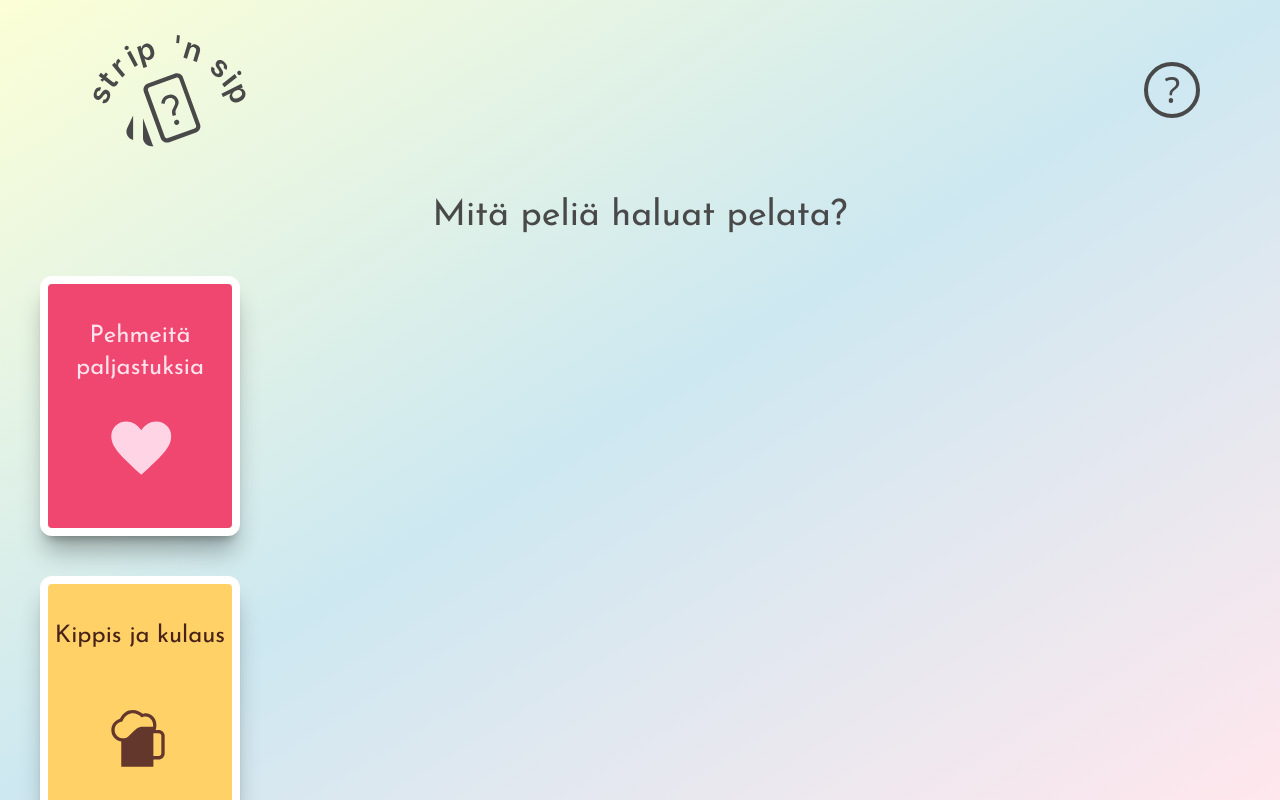
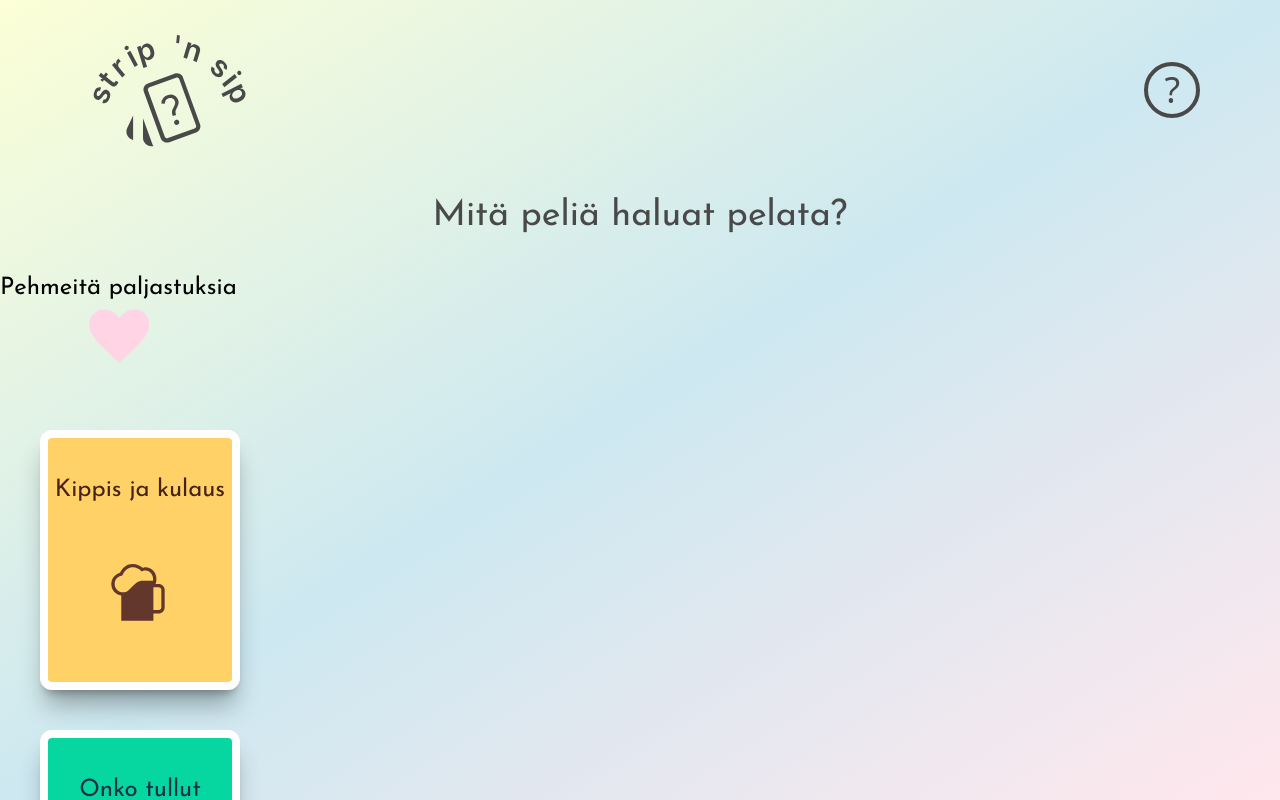
Before and after one commit to jamktiko/stripNsip, a SvelteKit app in the folder projekti/: page / in a window 1280 px wide. Shown: the top 800 px of the page. Built offline with nearby package versions, Linux system fonts and the light colour scheme.

Commit message:
Tehty korttipakka interface jolla tyypitetty korttiPakat taulukko

```diff
--- a/projekti/src/routes/+page.svelte
+++ b/projekti/src/routes/+page.svelte
@@ -17,7 +17,17 @@
 	$inspect(kaikkiKysymykset);
 
 	//objektiTaulukko
-	let korttiPakat: object[] = [
+	interface KorttiPakka {
+		id: number;
+		nimi: string;
+		etupuoliTW: string;
+		takapuoliTW: string;
+		img: string;
+		alt: string;
+		imgTWEtupuoli: string;
+		imgTWTakapuoli: string;
+	}
+	let korttiPakat: KorttiPakka[] = [
 		{
 			id: 1,
 			nimi: 'Pehmeitä paljastuksia',
@@ -103,7 +113,7 @@
 	<div>
 		<!-- Kortit näkyviin eachilla -->
 		<!-- Tee hidden elementillä diviin  if lause jolla piilotetaan kaksi muuta-->
-		<Kortti className={pakka1TailWind} onclick={klikkaus1} text={pakka1Nimi} ikoni={pakka1Logo}
+		<Kortti className={korttiPakat[0].nimi} onclick={klikkaus1} text={pakka1Nimi} ikoni={pakka1Logo}
 		></Kortti>
 		<Kortti className={pakka2TailWind} onclick={klikkaus2} text={pakka2Nimi} ikoni={pakka2Logo}
 		></Kortti>
```
